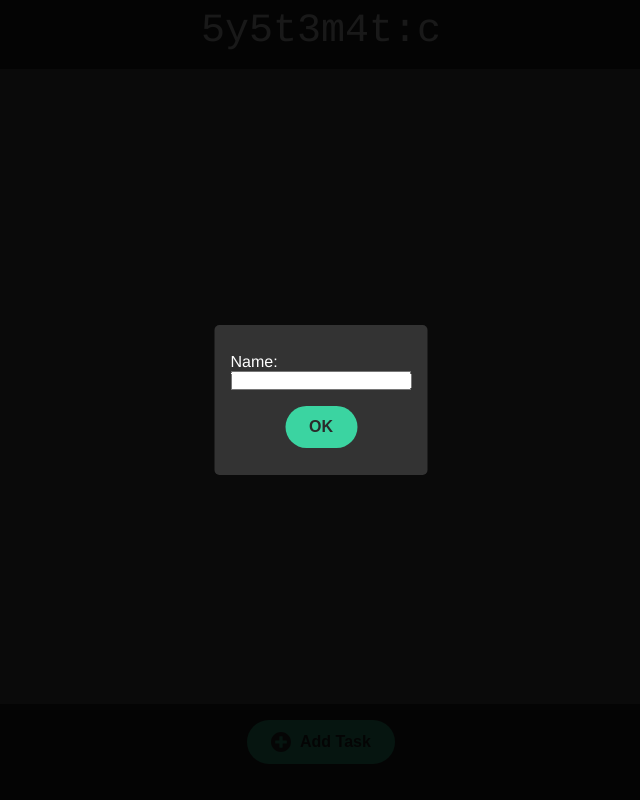
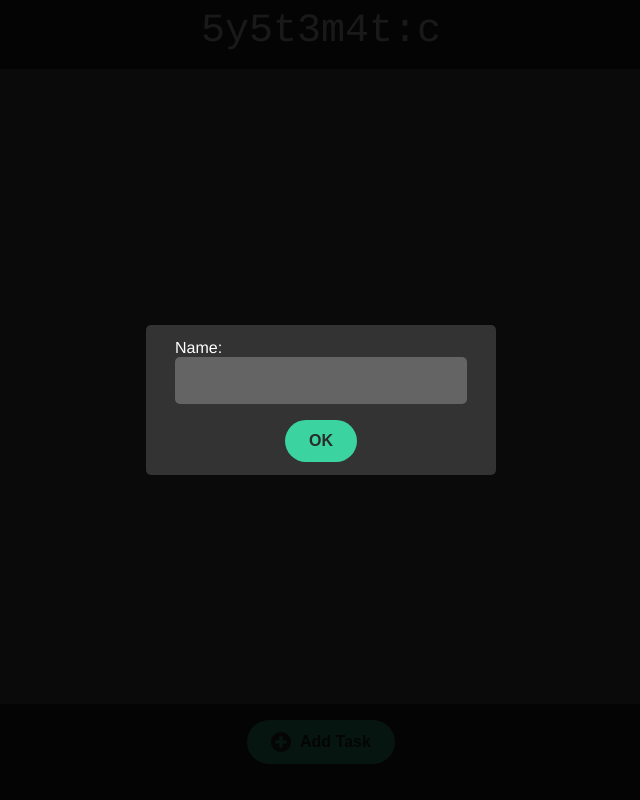
Before and after one commit to Thejus-Paul/Systematic, a React (Create React App) app: page / in a window 1280 px wide. Both pictures are taken after a click on the button "Add Task". Shown: the whole page, without its empty margins (319-959 px from the left). Built offline with nearby package versions, Linux system fonts and the light colour scheme; a web font is replaced by a local one.

Commit message:
refactor: 1. rename `isComplete` to `hasTaskCompleted` 2. replace ? with conditional statements 3. remove unwanted props to components 4. remove unwanted functions used for testing
style:
1. add 350px width to modal box
2. add styling to `task_name` input box

fix:
1. clear input box on close

```diff
--- a/public/index.html
+++ b/public/index.html
@@ -11,7 +11,7 @@
     <link rel="apple-touch-icon" sizes="180x180" href="%PUBLIC_URL%/apple-touch-icon.png">
     <link rel="mask-icon" href="%PUBLIC_URL%/safari-pinned-tab.svg" color="#000000">
     <meta name="msapplication-TileColor" content="#000000">
-    <meta name="theme-color" content="#ffffff">
+    <meta name="theme-color" content="#2a2a2a">
     <meta name="description" content="A simple PWA To-Do List App" />
     <title>systematic</title>
   </head>
--- a/src/App.css
+++ b/src/App.css
@@ -75,6 +75,7 @@ header {
   z-index: 3;
   height: 150px;
   max-height: 90%;
+  width: 350px;
   max-width: 90%;
   border-radius: 5px;
   padding: 1rem;
@@ -91,6 +92,16 @@ header {
   flex-direction: column;
   margin-bottom: 1rem;
 }
+.add_task #task_name {
+  width: 100%;
+  border: none;
+  border-radius: 5px;
+  padding: 0.75rem;
+  font-size: 1.25rem;
+  font-weight: bold;
+  background-color: var(--grey);
+  color: var(--white)
+}
 .overlay {
   position: fixed;
   top: 0;
--- a/src/App.tsx
+++ b/src/App.tsx
@@ -6,10 +6,9 @@ import './App.css';
 interface State {
   taskID: number,
   taskName: string,
-  isComplete: boolean,
+  hasTaskCompleted: boolean,
   todoList: Array<object>
 }
-
 
 class App extends Component<{}, State> {
   constructor(props: {}) {
@@ -17,20 +16,19 @@ class App extends Component<{}, State> {
     this.state = {
       taskID: 1,
       taskName: '',
-      isComplete: false,
+      hasTaskCompleted: false,
       todoList: []
     }
 
     this.openModalBox = this.openModalBox.bind(this)
     this.closeModalBox = this.closeModalBox.bind(this)
     this.getTaskName = this.getTaskName.bind(this)
-    this.onTaskComplete = this.onTaskComplete.bind(this)
   }
   openModalBox = () => {
     const ADD_TASK = document.getElementById("add_task");
     const OVERLAY = document.getElementById("overlay");
-    ADD_TASK?.classList.toggle("closed");
-    OVERLAY?.classList.toggle("closed");
+    if(ADD_TASK) ADD_TASK.classList.toggle("closed");
+    if(OVERLAY) OVERLAY.classList.toggle("closed");
   }
   closeModalBox = () => {
     const ADD_TASK = document.getElementById("add_task");
@@ -39,7 +37,7 @@ class App extends Component<{}, State> {
       let task: object = {
         id: this.state.taskID,
         name: this.state.taskName,
-        completed: this.state.isComplete
+        completed: this.state.hasTaskCompleted
       }
       let currentTodoList: Array<object> = this.state.todoList;
       currentTodoList.push(task);
@@ -49,14 +47,12 @@ class App extends Component<{}, State> {
         todoList: currentTodoList
       });
     }
-    ADD_TASK?.classList.toggle("closed");
-    OVERLAY?.classList.toggle("closed");
+    if(ADD_TASK) ADD_TASK.classList.toggle("closed");
+    if(OVERLAY) OVERLAY.classList.toggle("closed");
   }
   getTaskName = (e:{target: HTMLInputElement}) => {
     this.setState({taskName: e.target.value})
-  }
-  onTaskComplete = (task:any) => {
-    console.log(task)
+    e.target.value = ''
   }
   render() {
     return (
@@ -65,13 +61,13 @@ class App extends Component<{}, State> {
           <header>
               <span className="title">5y5t3m4t:c</span>
           </header>
-          <TaskList todoList={this.state.todoList} onTaskComplete={this.onTaskComplete} />
+          <TaskList todoList={this.state.todoList} />
           <ButtonList openModalBox={this.openModalBox} />
         </main>
         <section className="add_task closed" id="add_task">
           <div className="wrapper">
             <label>Name:</label>
-            <input type="text" id="task_name" onChange={this.getTaskName}/>
+            <input type="text" id="task_name" onBlur={this.getTaskName}/>
           </div>
           <input className="btn btn__add" onClick={this.closeModalBox} type="submit" value="OK" />
         </section>
--- a/src/Task.tsx
+++ b/src/Task.tsx
@@ -1,23 +1,18 @@
 import React from 'react';
 
 const Task = (props: any) => {
-    const onCompletion = () => {
-        props.onTaskComplete(props.id)
-        return props.id;
-    }
-    function complete() {
-        let taskID: string = onCompletion();
+    function hasCompleted() {
+        let taskID: string = props.id;
         let taskComplete = document.getElementById(taskID)?.children.item(0)?.children.item(0);
         let taskName = document.getElementById(taskID)?.children.item(0)?.children.item(1);   // Stores the current Task Name
         let completed_svg: string = '<path d="M30 15C30 23.2843 23.2843 30 15 30C6.7157 30 0 23.2843 0 15C0 6.71571 6.7157 0 15 0C23.2843 0 30 6.71571 30 15ZM13.265 22.9424L24.394 11.8133C24.7719 11.4354 24.7719 10.8227 24.394 10.4448L23.0254 9.07621C22.6475 8.69825 22.0348 8.69825 21.6568 9.07621L12.5806 18.1523L8.3432 13.9149C7.9653 13.537 7.35254 13.537 6.97458 13.9149L5.60601 15.2834C5.2281 15.6613 5.2281 16.2741 5.60601 16.652L11.8963 22.9423C12.2743 23.3203 12.887 23.3203 13.265 22.9424Z" fill="#47FFC2"/>';
         if(taskComplete) taskComplete.innerHTML = completed_svg; // Replaces current SVG with `completed_svg`
         if(taskName) taskName.innerHTML = taskName.innerHTML.strike();     // Replaces Task Name with striked Task Name
-        console.log('Task Completed!');    // Helps Debug Problems
-        return 0;
+        console.log('Task',props.id,'Completed!');    // Helps Debug Problems
     }
     return(
         <div className="task" id={props.id}>
-            <div className="wrapper" onClick={complete}>
+            <div className="wrapper" onClick={hasCompleted}>
                 <svg width="15" height="15" viewBox="0 0 30 30" fill="none" className="task__complete" id="task__complete" xmlns="http://www.w3.org/2000/svg">
                     <path className="btn__complete" d="M15 0C6.71371 0 0 6.71371 0 15C0 23.2863 6.71371 30 15 30C23.2863 30 30 23.2863 30 15C30 6.71371 23.2863 0 15 0Z" fill="#A4A4A4"/>
                 </svg>
--- a/src/TaskList.tsx
+++ b/src/TaskList.tsx
@@ -8,7 +8,6 @@ const TaskList = (props: any) => {
         }
         return undefined;
     })
-
     return(
         <section className="task_list" id="task_list">
             {traverseTodoList}
```
Also changed, not shown: public/manifest.json.
